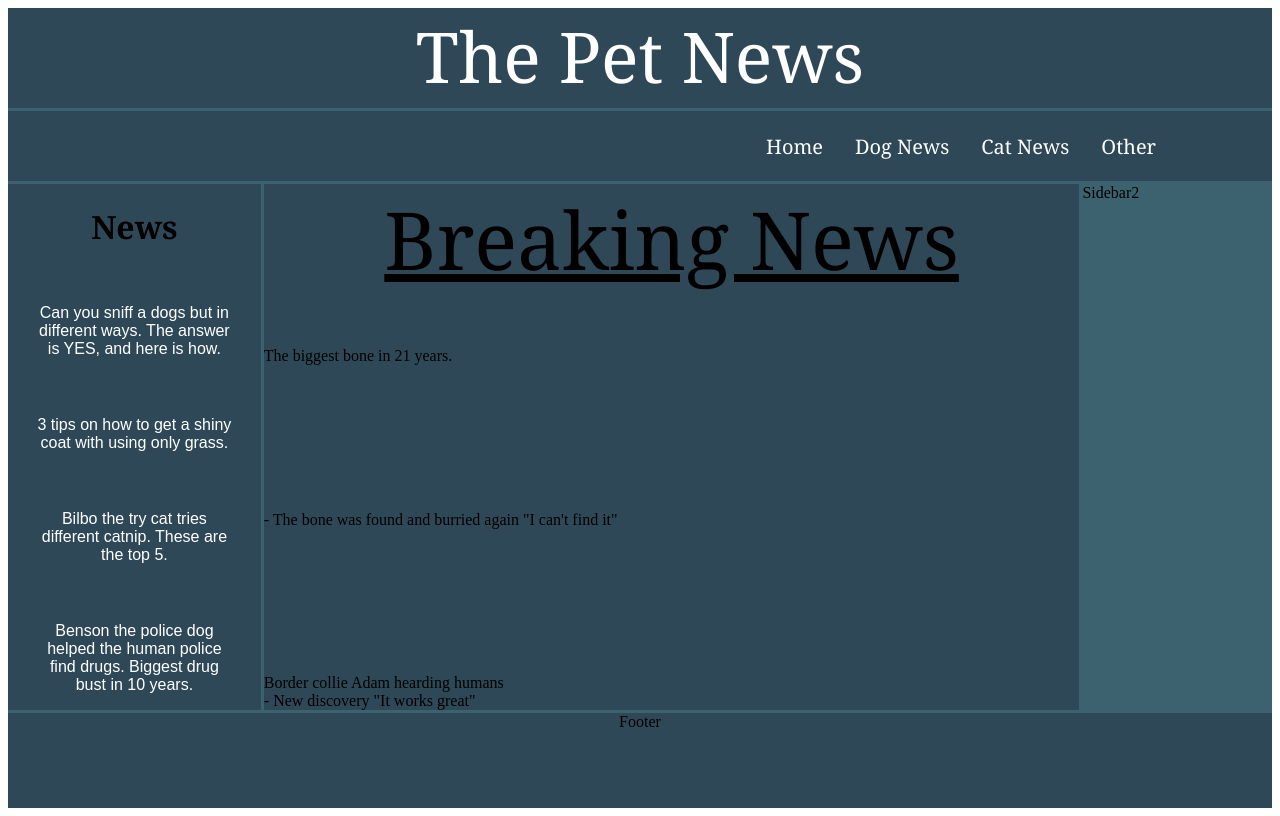
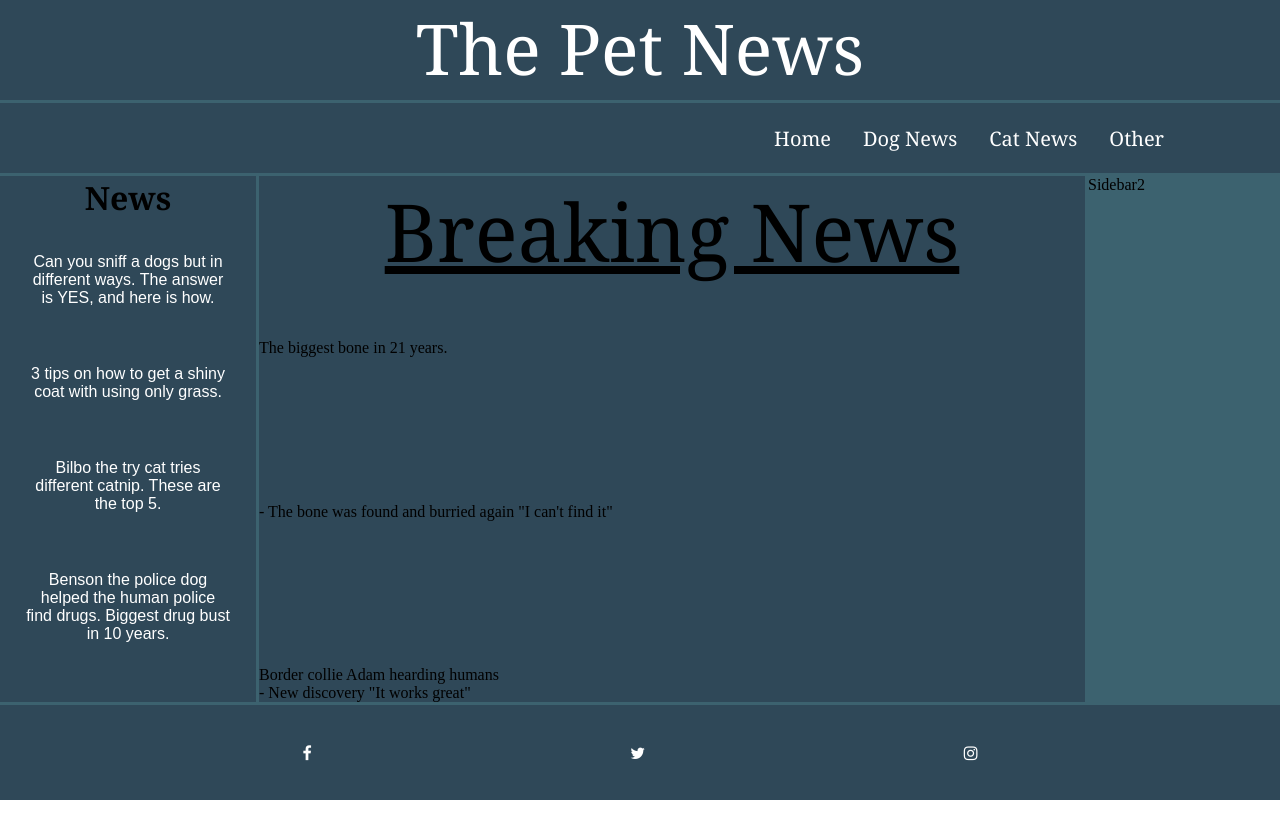
Before and after one commit to Emblawilliamson/petnews, a plain HTML site: page index.html in a window 1280 px wide. Drawn offline with Linux system fonts and the light colour scheme.

Commit message:
fixat footer

```diff
--- a/index.html
+++ b/index.html
@@ -3,6 +3,10 @@
   <head>
     <title>PetNews</title>
     <link href="styles.css" rel="stylesheet" />
+    <link
+      rel="stylesheet"
+      href="https://cdnjs.cloudflare.com/ajax/libs/font-awesome/4.7.0/css/font-awesome.min.css"
+    />
   </head>
   <body>
     <div class="container">
@@ -69,7 +73,7 @@
       </sidebar>
 
       <main id="main">
-        <div id="breaking-news">Breaking News</div>
+        <div id="breaking-news-title">Breaking News</div>
         <div id="breaking1">The biggest bone in 21 years.</div>
         <div id="breaking1-1">
           - The bone was found and burried again "I can't find it"
@@ -78,7 +82,11 @@
         <div id="breaking2-2">- New discovery "It works great"</div>
       </main>
       <sidebar2 id="sidebar2">Sidebar2</sidebar2>
-      <footer id="footer">Footer</footer>
+      <footer class="footer-container">
+        <a href="#" class="fa fa-facebook"></a>
+        <a href="#" class="fa fa-twitter"></a>
+        <a href="#" class="fa fa-instagram"></a>
+      </footer>
     </div>
   </body>
 </html>
--- a/styles.css
+++ b/styles.css
@@ -1,3 +1,8 @@
+* {
+  margin: 0;
+  padding: 0;
+}
+
 .container {
   display: grid;
   grid-template-areas:
@@ -109,7 +114,7 @@ a {
   grid-template-rows: repeat(3, 1fr);
 }
 
-#breaking-news {
+#breaking-news-title {
   font-size: 80px;
   font-family: Cambria, Cochin, Georgia, Times, "Times New Roman", serif;
   display: grid;
@@ -121,9 +126,17 @@ a {
   grid-area: sidebar2;
   display: grid;
 }
-#footer {
+
+footer {
   grid-area: footer;
   display: grid;
+  background-color: #2f4858;
+}
+
+.footer-container {
+  display: flex;
+  flex-direction: row;
   justify-content: center;
-  background: #2f4858;
+  align-items: center;
+  justify-content: space-evenly;
 }
```
